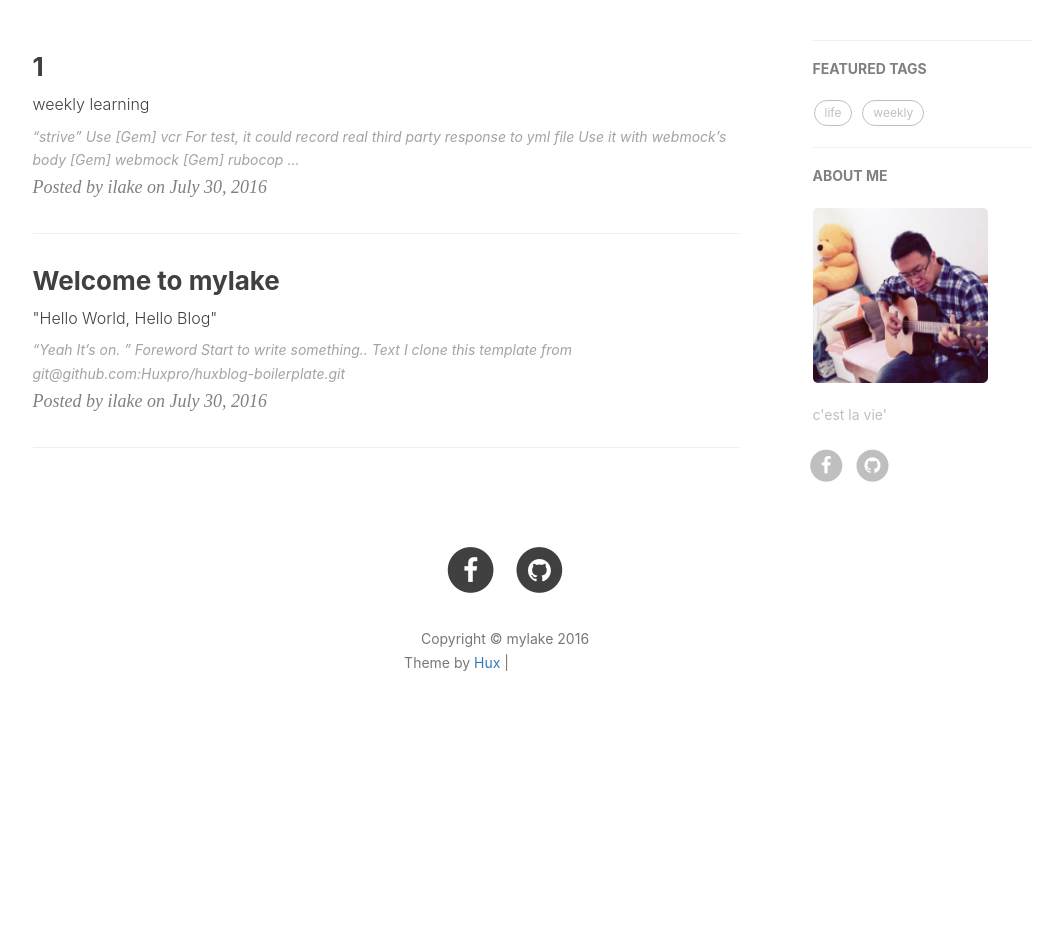
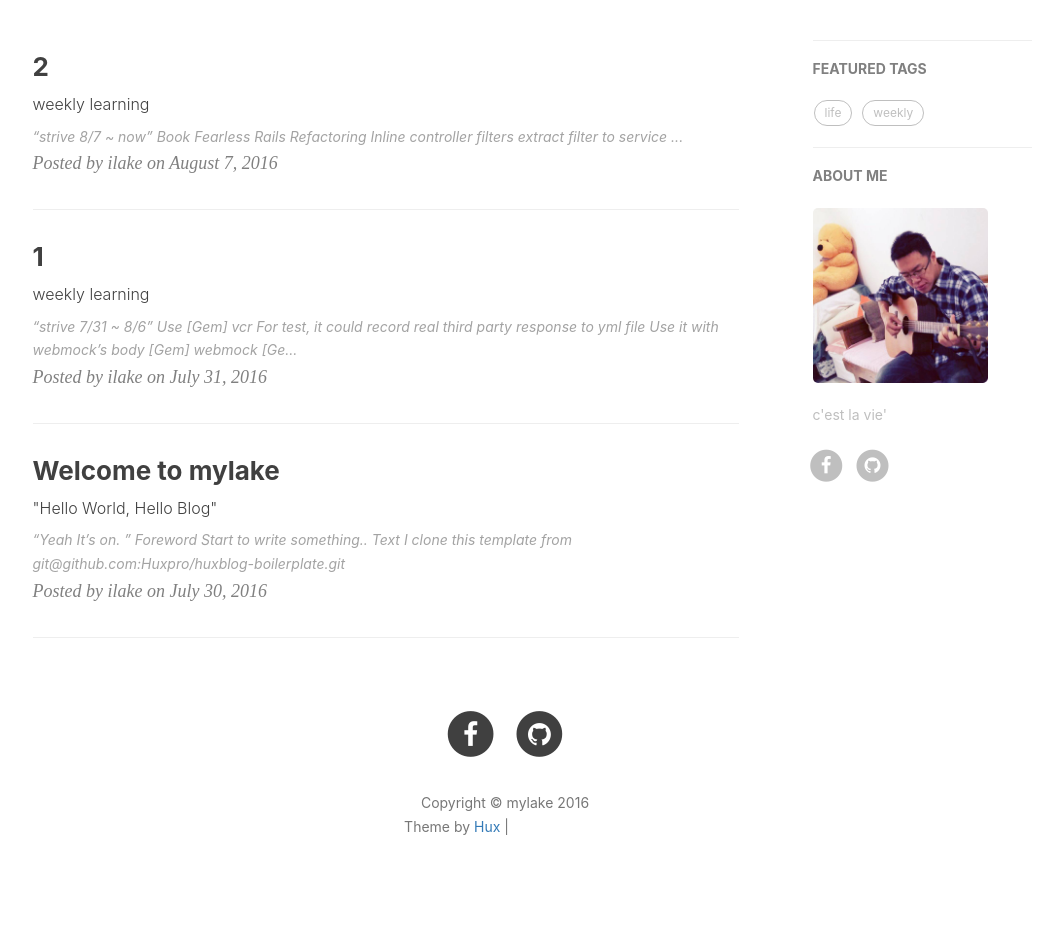
Before and after one commit to mylake/mylake.github.com, a Jekyll site: the page built from index.html, in a window 1280 px wide. Shown: the part 398-1329 px from the top of the page, without its empty margins (135-1198 px from the left). Built offline with Jekyll 4.4.1, drawn with Linux system fonts in a browser that asks for light colours; nearby versions of some CDN libraries; the list of posts is cut into pages by our own code; comment, search, counter and statistics services are not loaded; before the commit the page ends 1165 px from its top, so only the background shows below that; grey boxes are pictures that could not be loaded.

Commit message:
fearless rails refactoring

```diff
--- a/_posts/2016-07-31-2016.markdown
+++ b/_posts/2016-07-31-1.markdown
@@ -2,13 +2,13 @@
 layout:     post
 title:      "1"
 subtitle:   "weekly learning"
-date:       2016-07-30 12:00:00
+date:       2016-07-31 00:00:00
 author:     "ilake"
 header-img: "img/post-bg-weekly.jpg"
 tags:
     - weekly
 ---
-> “strive”
+> “strive 7/31 ~ 8/6”
 
 ## Use
 * <p>[Gem] <a href="https://github.com/vcr/vcr">vcr</a></p>
--- /dev/null
+++ b/_posts/2016-08-06-2-fearlessRefactor.markdown
@@ -0,0 +1,32 @@
+---
+layout:     post
+title:      "2"
+subtitle:   "weekly learning"
+date:       2016-08-07 00:00:00
+author:     "ilake"
+header-img: "img/post-bg-weekly.jpg"
+tags:
+    - weekly
+---
+> “strive 8/7 ~ now”
+
+## Book
+* <p> <a href="http://rails-refactoring.com/">Fearless Rails Refactoring</a></p>
+
+  * ##### Inline controller filters
+    * <p>extract filter to service</p>
+
+  * ##### Explicitly render views with locals
+    * <p> pass the params to partials explicitly with render</p>
+
+  * ##### Extract render/redirect methods
+    * <p> extract a private method for each render and redirect call</p>
+
+  * ##### Extract a Single Action Controller class
+    * <p> extract like CreateProductsController only when ProductsController is too too too large</p>
+
+  * ##### Extract routing constraint
+    * <p> use routing constraint to seperate controller action</p>
+
+  * ##### Extract an adapter object
+    * <p></p>
```
Also changed, not shown: other parts of _posts/2016-07-31-1.markdown (+20 -20 lines), 6 other files.
